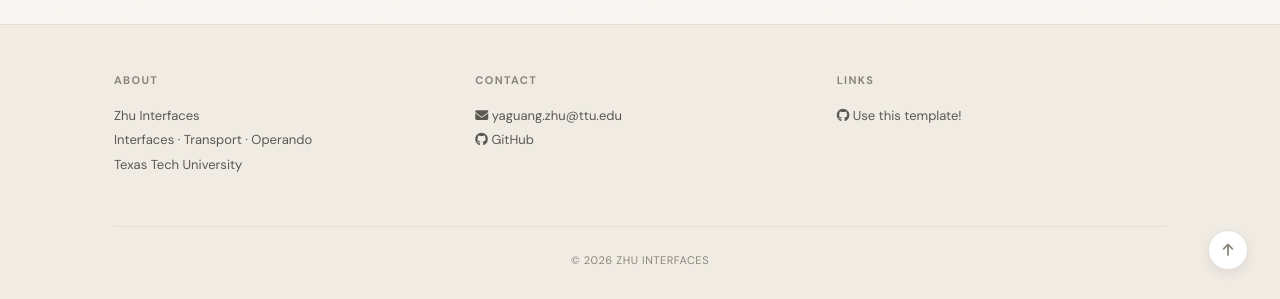
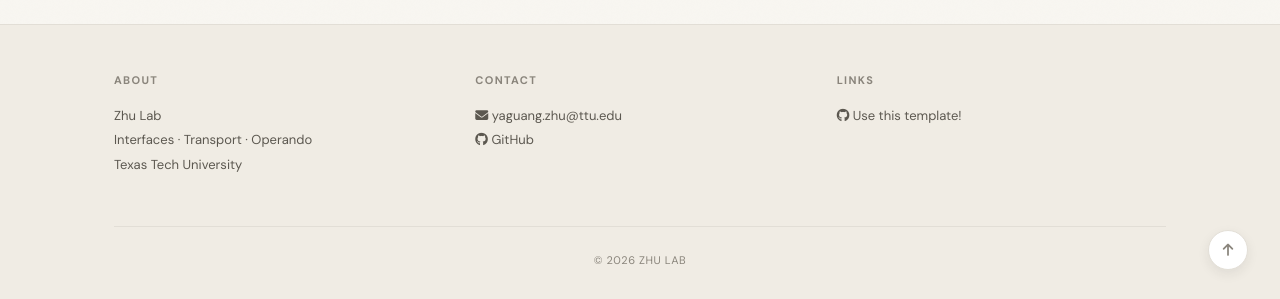
Before and after one commit to yaguangzhu94-byte/zhuinterfaces, a Jekyll site: the page built from _pages/home.md, in a window 1280 px wide and 900 px high, scrolled down 1978 px. Shown: the part 598-897 px from the top of the window. Built offline with Jekyll 4.4.1, drawn with Linux system fonts in a browser that asks for light colours; a style sheet for code colours, icons or effects is not loaded; some of the changed text lies outside the part shown.

Commit message:
Rename site identity to Zhu Lab

```diff
--- a/_config.yml
+++ b/_config.yml
@@ -1,7 +1,7 @@
 # ============================================================
 # STEP 1: Your Identity
 # ============================================================
-name: "Zhu Interfaces"
+name: "Zhu Lab"
 title: "Interfaces · Transport · Operando"
 institution: "Texas Tech University"
 email: yaguang.zhu@ttu.edu
@@ -24,7 +24,7 @@ links:
 # ============================================================
 accent_color: "#2d7771"
 dark_mode: false
-description: "Zhu Interfaces research group at Texas Tech University — interfaces, transport, electrochemistry, and operando multiscale characterization."
+description: "Zhu Lab at Texas Tech University — interfaces, transport, electrochemistry, and operando synchrotron X-ray characterization."
 baseurl: ""
 url: "https://zhuinterfaces.com"
 
```
